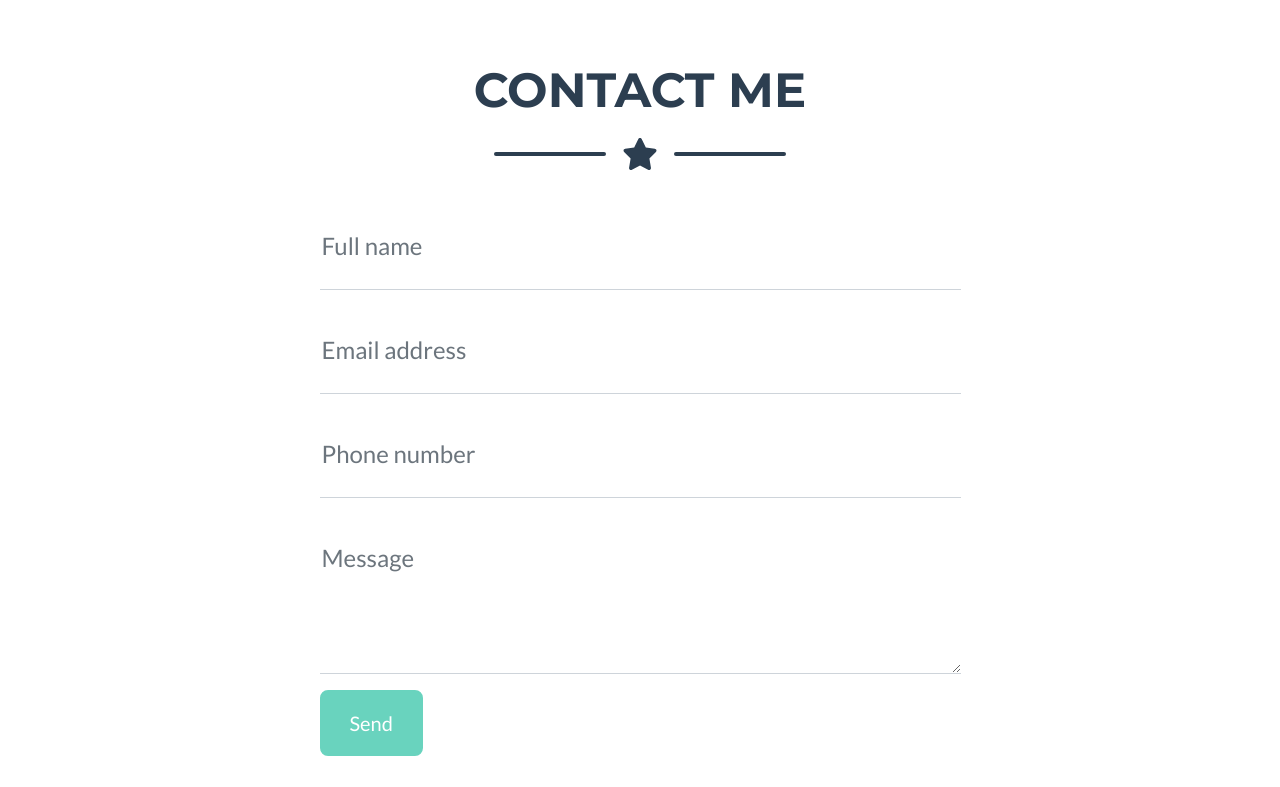
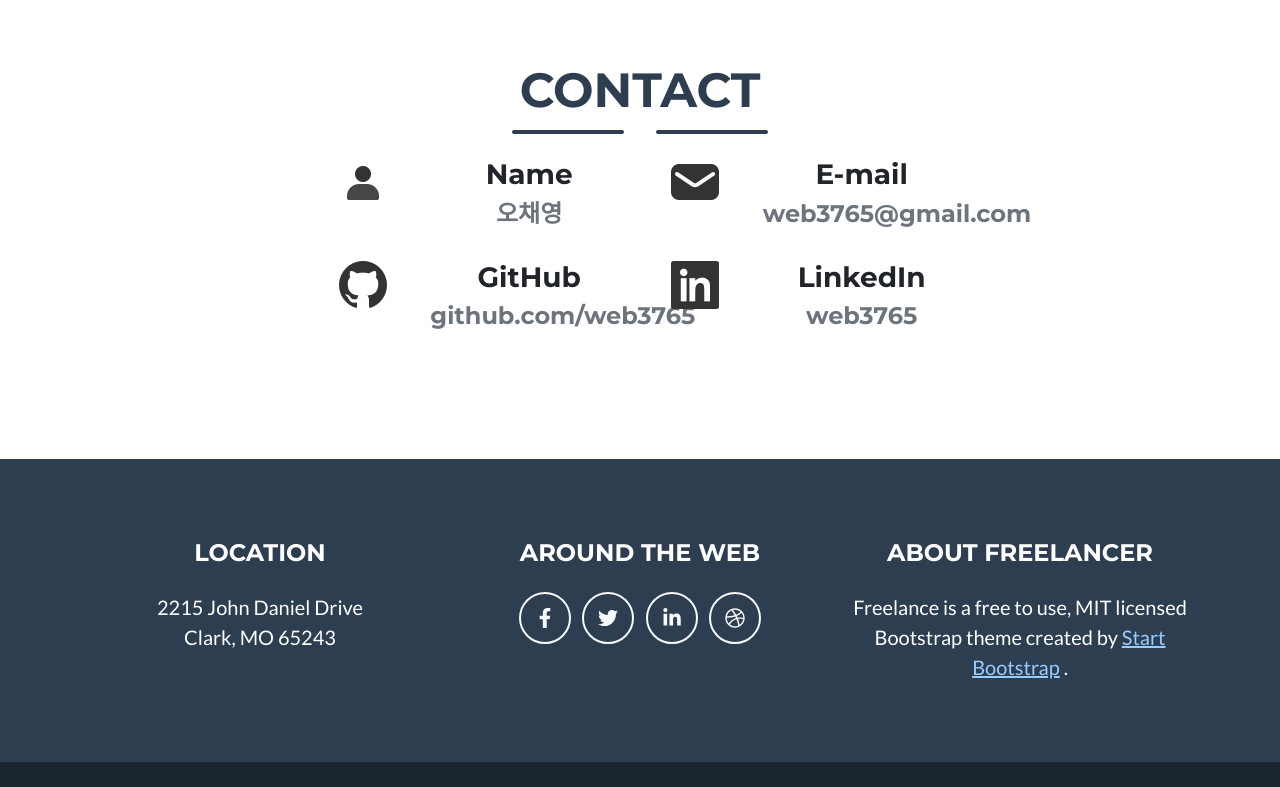
Before and after one commit to web3765/portfolio, a plain HTML site: page index.html in a window 1280 px wide. Shown: the part 1940-2727 px from the top of the page. Drawn offline with nearby package versions, Linux system fonts and the light colour scheme.

Commit message:
Update04
Contact

```diff
--- a/index.html
+++ b/index.html
@@ -150,11 +150,11 @@
         <section class="page-section" id="contact">
             <div class="container">
                 <!-- Contact Section Heading-->
-                <h2 class="page-section-heading text-center text-uppercase text-secondary mb-0">Contact Me</h2>
+                <h2 class="page-section-heading text-center text-uppercase text-secondary mb-0">Contact</h2>
                 <!-- Icon Divider-->
                 <div class="divider-custom">
                     <div class="divider-custom-line"></div>
-                    <div class="divider-custom-icon"><i class="fas fa-star"></i></div>
+                    <!-- <div class="divider-custom-icon"><i class="fas fa-star"></i></div> --><!--별 아이콘 제거-->
                     <div class="divider-custom-line"></div>
                 </div>
                 <!-- Contact Section Form-->
@@ -167,51 +167,102 @@
                         <!-- To make this form functional, sign up at-->
                         <!-- https://startbootstrap.com/solution/contact-forms-->
                         <!-- to get an API token!-->
-                        <form id="contactForm" data-sb-form-api-token="API_TOKEN">
+
+                        <!-- 수정 : Contact ------------------------------------------------------------------------------------------------------------->
+                        <form id="container-fluid contactForm" data-sb-form-api-token="API_TOKEN">
+                            <div class="row">
+
+                                <div class="col-lg-6 text-center profile">
+                                    <div class="row">
+                                        <div class="col-md-4 profile_img_wrapper">
+                                            <img class="profile_img" src="assets/img/portfolio/profile_48.png" alt="profile"><br>
+                                        </div>
+                                        <div class="col-md-8 profile_field">
+                                            <div class="h3 mb-2 profile_field_label">Name</div>
+                                            <div class="h4 text-muted profile_field_value">오채영</div><br>
+                                        </div>
+                                    </div>
+                                </div>
+                                <div class="col-lg-6 text-center email">
+                                    <div class="row">
+                                        <div class="col-md-4 email_img_wrapper">
+                                            <img class="email_img" src="assets/img/portfolio/email.png" alt="email"><br>
+                                        </div>
+                                        <div class="col-md-8 email_field">
+                                            <div class="h3 mb-2 email_field_label">E-mail</div>
+                                            <div class="h4 text-muted email_field_value">web3765@gmail.com</div>
+                                        </div>
+                                    </div>
+                                </div>
+                                <div class="col-lg-6 text-center github">
+                                    <div class="row">
+                                        <div class="col-md-4 github_img_wrapper">
+                                            <img class="email_img" src="assets/img/portfolio/github_48.png" alt="github"><br>
+                                        </div>
+                                        <div class="col-md-8 github_field">
+                                            <div class="h3 mb-2 github_field_label">GitHub</div>
+                                            <div class="h4 text-muted github_field_value">github.com/web3765</div><br>
+                                        </div>
+                                    </div>
+                                </div>
+                                <div class="col-lg-6 text-center linkedin">
+                                    <div class="row">
+                                        <div class="col-md-4 linkedin_img_wrapper">
+                                            <img class="email_img" src="assets/img/portfolio/linkedin_48.png" alt="linkedin"><br>
+                                        </div>
+                                        <div class="col-md-8 linkedin_field">
+                                            <div class="h3 mb-2 linkedin_field_label">LinkedIn</div>
+                                            <div class="h4 text-muted linkedin_field_value">web3765</div>
+                                        </div>
+                                    </div>
+                                </div>
+                            </div>
+
                             <!-- Name input-->
-                            <div class="form-floating mb-3">
+                            <!-- <div class="form-floating mb-3">
                                 <input class="form-control" id="name" type="text" placeholder="Enter your name..." data-sb-validations="required" />
                                 <label for="name">Full name</label>
                                 <div class="invalid-feedback" data-sb-feedback="name:required">A name is required.</div>
-                            </div>
+                            </div> -->
+
                             <!-- Email address input-->
-                            <div class="form-floating mb-3">
+                            <!-- <div class="form-floating mb-3">
                                 <input class="form-control" id="email" type="email" placeholder="name@example.com" data-sb-validations="required,email" />
                                 <label for="email">Email address</label>
                                 <div class="invalid-feedback" data-sb-feedback="email:required">An email is required.</div>
                                 <div class="invalid-feedback" data-sb-feedback="email:email">Email is not valid.</div>
-                            </div>
+                            </div> -->
                             <!-- Phone number input-->
-                            <div class="form-floating mb-3">
+                            <!-- <div class="form-floating mb-3">
                                 <input class="form-control" id="phone" type="tel" placeholder="(123) 456-7890" data-sb-validations="required" />
                                 <label for="phone">Phone number</label>
                                 <div class="invalid-feedback" data-sb-feedback="phone:required">A phone number is required.</div>
-                            </div>
+                            </div> -->
                             <!-- Message input-->
-                            <div class="form-floating mb-3">
+                            <!-- <div class="form-floating mb-3">
                                 <textarea class="form-control" id="message" type="text" placeholder="Enter your message here..." style="height: 10rem" data-sb-validations="required"></textarea>
                                 <label for="message">Message</label>
                                 <div class="invalid-feedback" data-sb-feedback="message:required">A message is required.</div>
-                            </div>
+                            </div> -->
                             <!-- Submit success message-->
                             <!---->
                             <!-- This is what your users will see when the form-->
                             <!-- has successfully submitted-->
-                            <div class="d-none" id="submitSuccessMessage">
+                            <!-- <div class="d-none" id="submitSuccessMessage">
                                 <div class="text-center mb-3">
                                     <div class="fw-bolder">Form submission successful!</div>
                                     To activate this form, sign up at
                                     <br />
                                     <a href="https://startbootstrap.com/solution/contact-forms">https://startbootstrap.com/solution/contact-forms</a>
                                 </div>
-                            </div>
+                            </div> -->
                             <!-- Submit error message-->
                             <!---->
                             <!-- This is what your users will see when there is-->
                             <!-- an error submitting the form-->
-                            <div class="d-none" id="submitErrorMessage"><div class="text-center text-danger mb-3">Error sending message!</div></div>
+                            <!-- <div class="d-none" id="submitErrorMessage"><div class="text-center text-danger mb-3">Error sending message!</div></div> -->
                             <!-- Submit Button-->
-                            <button class="btn btn-primary btn-xl disabled" id="submitButton" type="submit">Send</button>
+                            <!-- <button class="btn btn-primary btn-xl disabled" id="submitButton" type="submit">Send</button> -->
                         </form>
                     </div>
                 </div>
```
Also changed, not shown: assets/img/portfolio/email.png (added), assets/img/portfolio/email_64.png (added), assets/img/portfolio/github_48.png (added), assets/img/portfolio/github_64.png (added), assets/img/portfolio/linkedin_48.png (added), assets/img/portfolio/linkedin_64.png (added), assets/img/portfolio/profile_48.png (added), assets/img/portfolio/profile_64.png (added).
